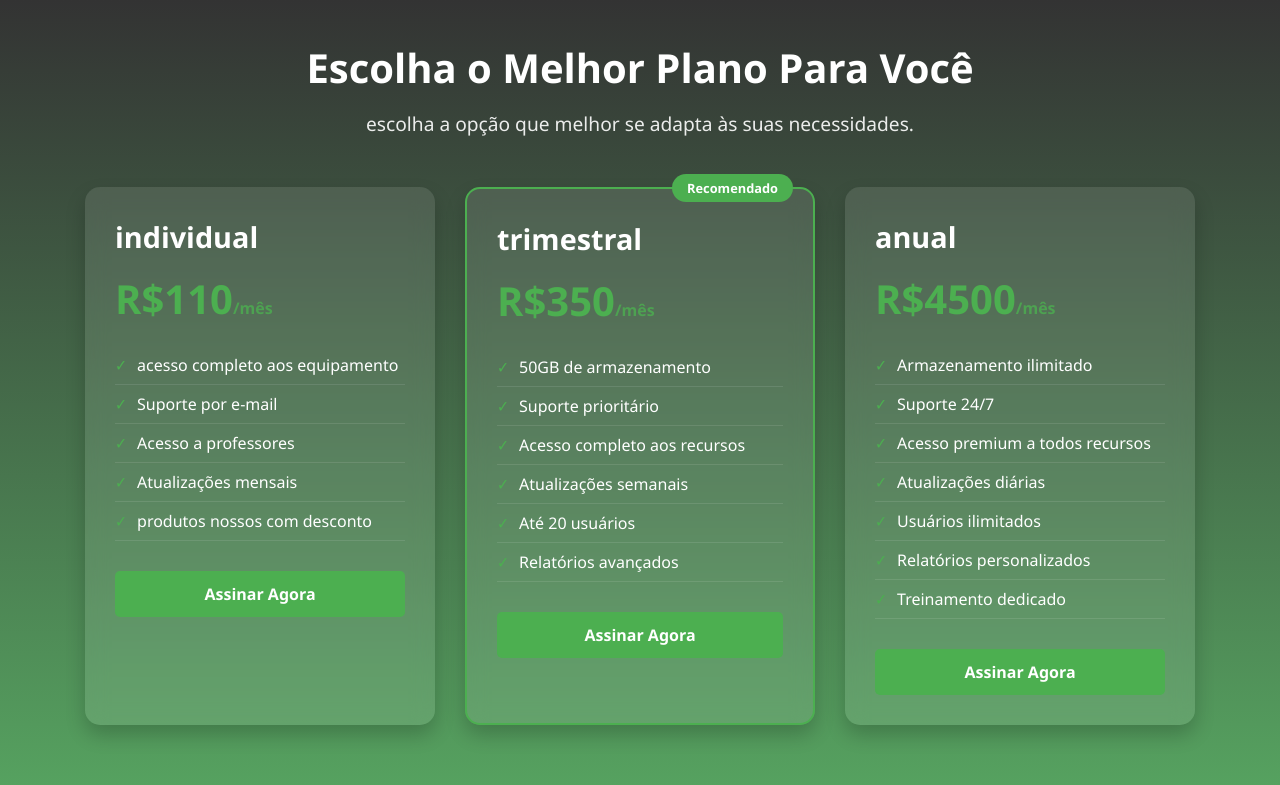
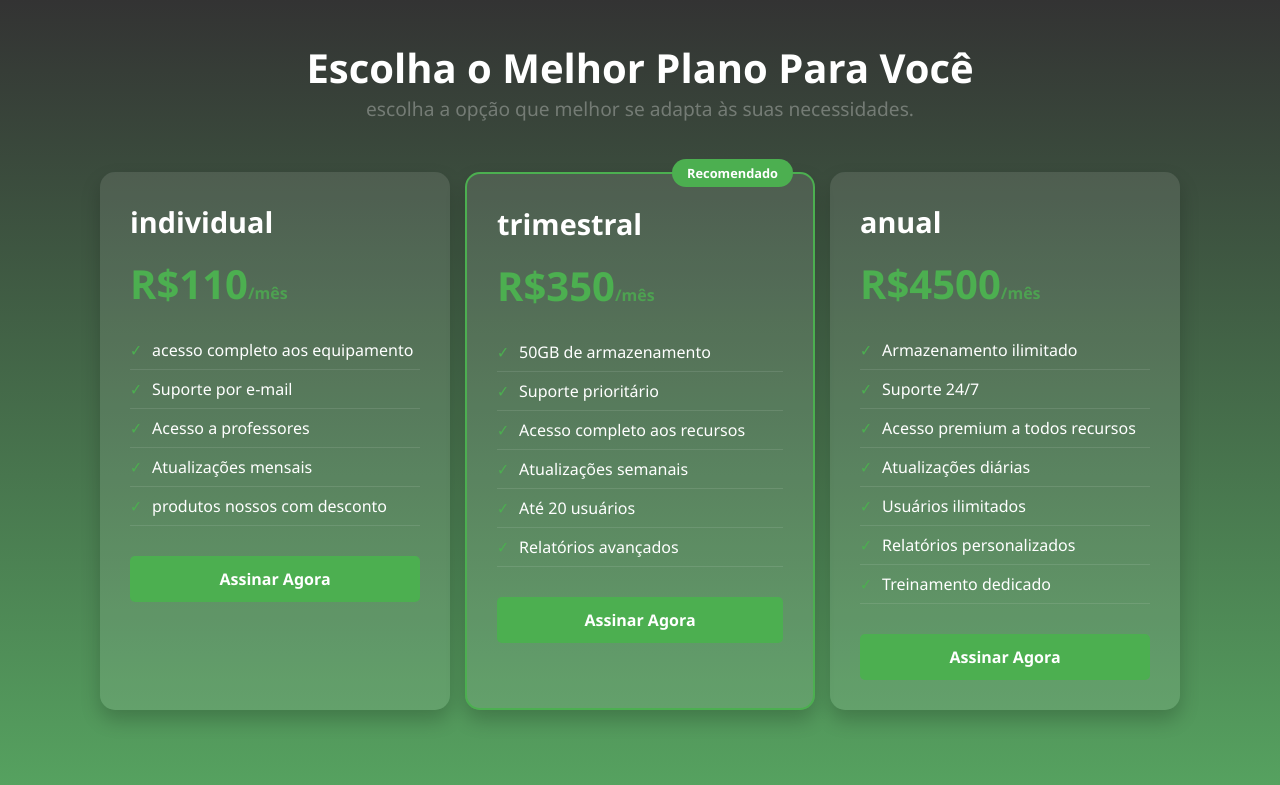
Before and after one commit to giovane453/Programacao-No-Des-De-Sistemas---3-Ano-D-Manha-, a PHP site: page /faceplane.html in a window 1280 px wide. Shown: the top 785 px of the page. Run offline with PHP 8.4, Linux system fonts and the light colour scheme.

Commit message:
Add files via upload

```diff
--- a/faceplane.css
+++ b/faceplane.css
@@ -11,7 +11,7 @@ body {
     background: linear-gradient(to bottom, #333, #027611aa);
     background-attachment: fixed;
     min-height: 100vh;
-    color: #fff;
+    color: #ffffff;
     padding: 40px 20px;
 }
 
@@ -27,12 +27,12 @@ header {
 
 h1 {
     font-size: 2.5rem;
-    margin-bottom: 15px;
+    margin-bottom: 0 auto ;
 }
 
 .subtitle {
     font-size: 1.2rem;
-    opacity: 0.9;
+    opacity: 0.3;
     max-width: 700px;
     margin: 0 auto;
 }
@@ -42,12 +42,11 @@ h1 {
     display: flex;
     justify-content: center;
     flex-wrap: wrap;
-    gap: 30px;
+    gap: 15px;
 }
 
 .plan {
     background: rgba(255, 255, 255, 0.1);
-    backdrop-filter: blur(10px);
     border-radius: 15px;
     padding: 30px;
     width: 100%;
```
